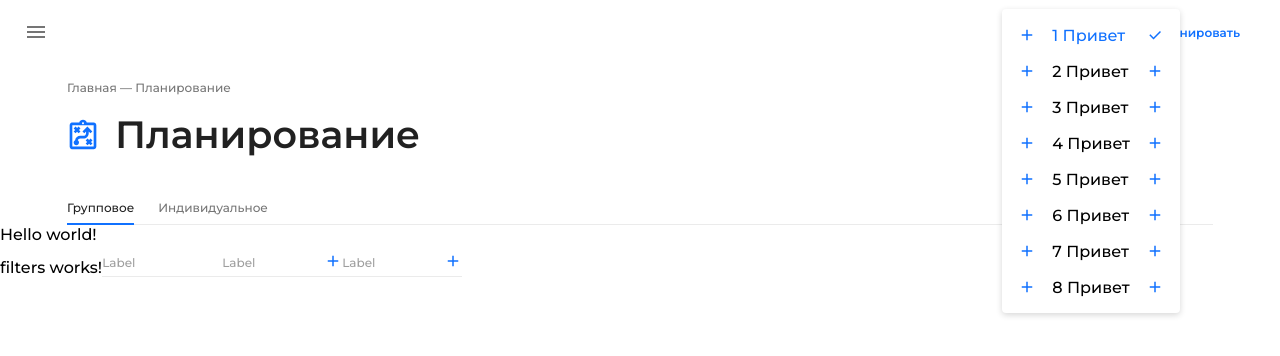
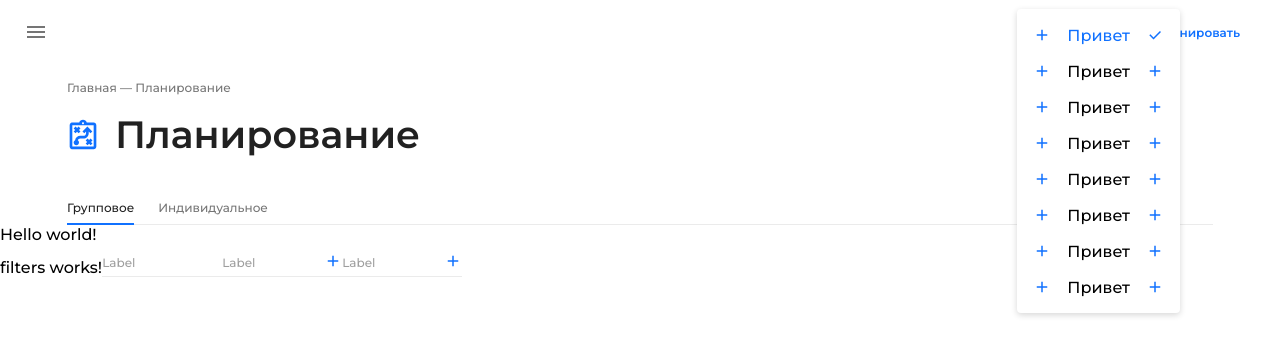
Before and after one commit to Evgeniy638/head-of-trainers, an Angular app: page / in a window 1280 px wide. Shown: the top 356 px of the page. Built offline with nearby package versions, Linux system fonts and the light colour scheme.

Commit message:
added nowrap in menu

```diff
--- a/src/app/filters/filters.component.ts
+++ b/src/app/filters/filters.component.ts
@@ -19,11 +19,10 @@ export class FiltersComponent implements OnInit {
     console.log("image")
   }
 
-  arrActiveId: TypeMenuItemId[] = [1];
   dataMenu: IMenuItem[] = [
     {
       id: 1,
-      text: "Привет",
+      text: "Привет Привет",
       srcLeftIcon: "/assets/svg/add.svg",
       srcRightIcon: "/assets/svg/add.svg",
     },
@@ -41,8 +40,6 @@ export class FiltersComponent implements OnInit {
     }
     ]
 
-  valueDown: string = '';
-
 
   constructor() { }
 
--- a/src/app/menu/menu.component.html
+++ b/src/app/menu/menu.component.html
@@ -23,7 +23,7 @@
     >
 
     <div class="app-menu__item-text">
-      {{item.id}} {{item.text}}
+      {{item.text}}
     </div>
 
     <img
--- a/src/app/menu/menu.component.scss
+++ b/src/app/menu/menu.component.scss
@@ -27,6 +27,7 @@
   &__item-text {
     flex-grow: 1;
     margin-right: 16px;
+    white-space: nowrap;
   }
 
   &__item-img {
```
